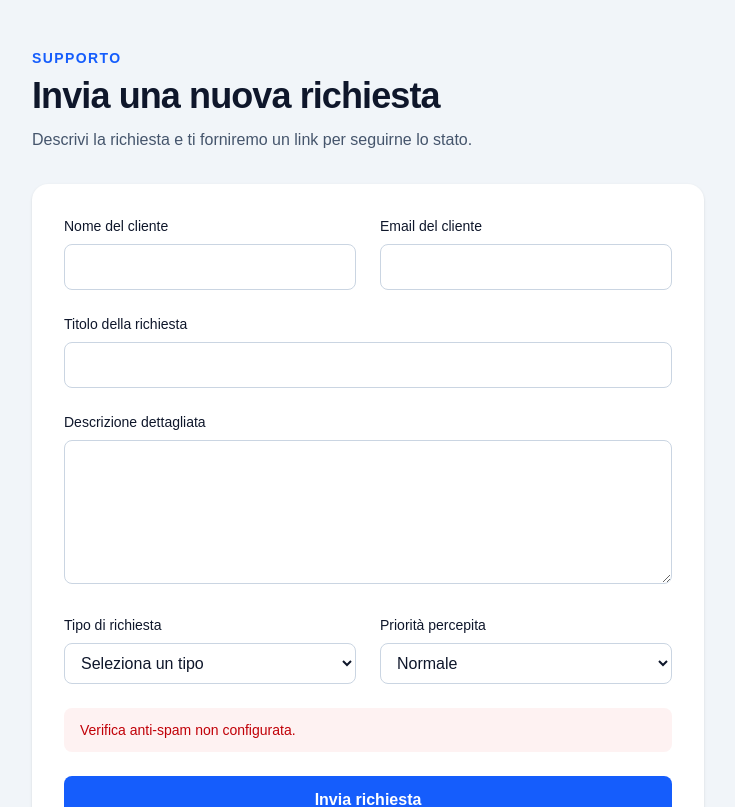
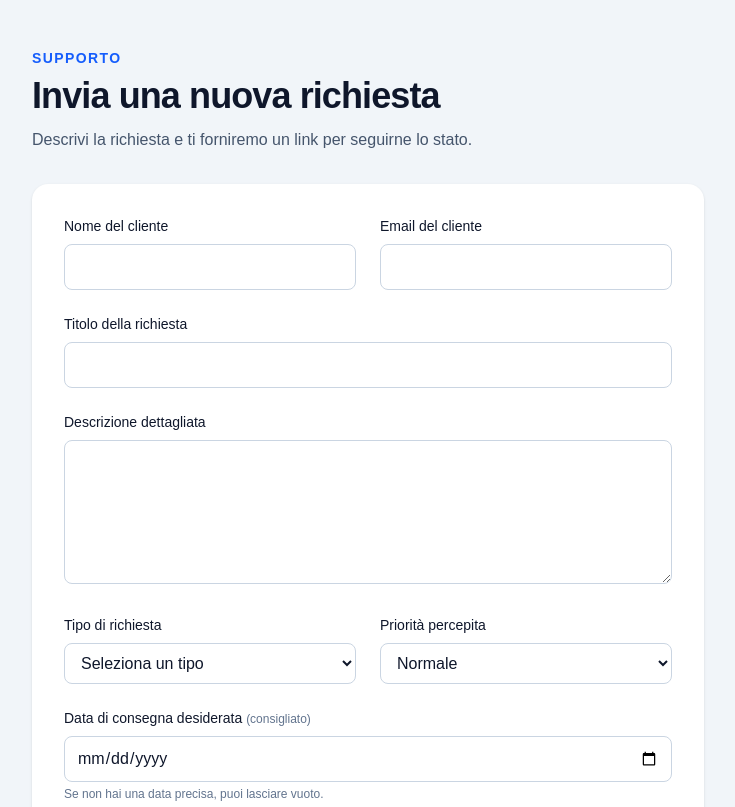
Before and after one commit to adrianobrando/ticket-manager, a Next.js app: page /new in a window 1280 px wide. Shown: the top 807 px of the page, without its empty margins (272-1007 px from the left). Built offline with nearby package versions, Linux system fonts and the light colour scheme.

Commit message:
inserimento campo Data sediderata di consegna nel form di creazione del ticket lato utente

```diff
--- a/app/api/tickets/route.ts
+++ b/app/api/tickets/route.ts
@@ -34,7 +34,7 @@ export async function POST(request: Request) {
     }
 
     const input = createTicketSchema.parse(Object.fromEntries(formData.entries()));
-    const { title, description, type, priority, clientName, clientEmail, estimatedHours, contractId } = input;
+    const { title, description, type, priority, clientName, clientEmail, estimatedHours, contractId, dueDate } = input;
 
     const client = await prisma.client.upsert({
       where: { email: clientEmail },
@@ -61,6 +61,7 @@ export async function POST(request: Request) {
         estimatedHours: contract?.type === "RETAINER" ? 0 : (estimatedHours ?? 0),
         clientId: client.id,
         contractId: contractId ?? null,
+        dueDate: dueDate ?? null,
       },
       select: { id: true, title: true, token: true, client: { select: { name: true, email: true } } },
     });
--- a/app/new/NewTicketForm.tsx
+++ b/app/new/NewTicketForm.tsx
@@ -190,6 +190,25 @@ export default function NewTicketForm({ turnstileSiteKey }: NewTicketFormProps)
               </FormLabel>
             </div>
 
+<FormLabel>
+  <span className="mb-2 block text-sm font-medium">
+    Data di consegna desiderata{" "}
+    <span className="text-xs font-normal text-slate-500">(consigliato)</span>
+  </span>
+  <input
+    className={inputClass}
+    name="dueDate"
+    type="date"
+    min={new Date().toISOString().split("T")[0]}
+  />
+  <p className="mt-1 text-xs text-slate-500">
+    Se non hai una data precisa, puoi lasciare vuoto.
+  </p>
+</FormLabel>
+
+
+
+
             <div aria-label="Verifica anti-spam">
               {turnstileSiteKey ? (
                 <Turnstile
--- a/lib/validation.ts
+++ b/lib/validation.ts
@@ -14,6 +14,14 @@ export const createTicketSchema = z.object({
   hourlyRate: z.number().finite().min(0).nullable().optional(),
   fixedPrice: z.number().finite().min(0).nullable().optional(),
   showPrice: z.boolean().optional(),
+  dueDate: z
+    .string()
+    .optional()
+    .transform((val) => {
+      if (!val || val.trim() === "") return null;
+      const date = new Date(val);
+      return Number.isNaN(date.getTime()) ? null : date;
+    }),
 });
 
 export const commentSchema = z.object({
```
